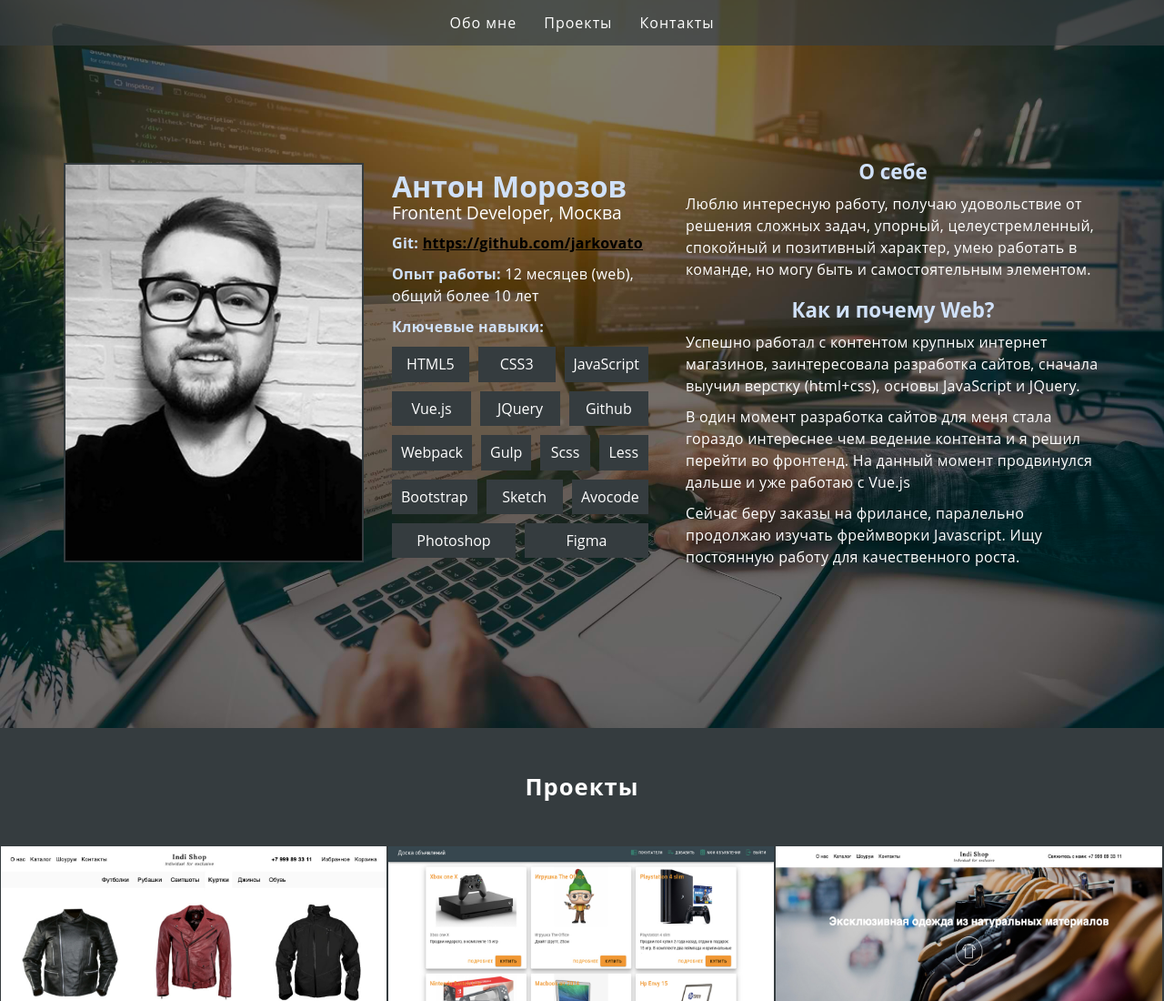
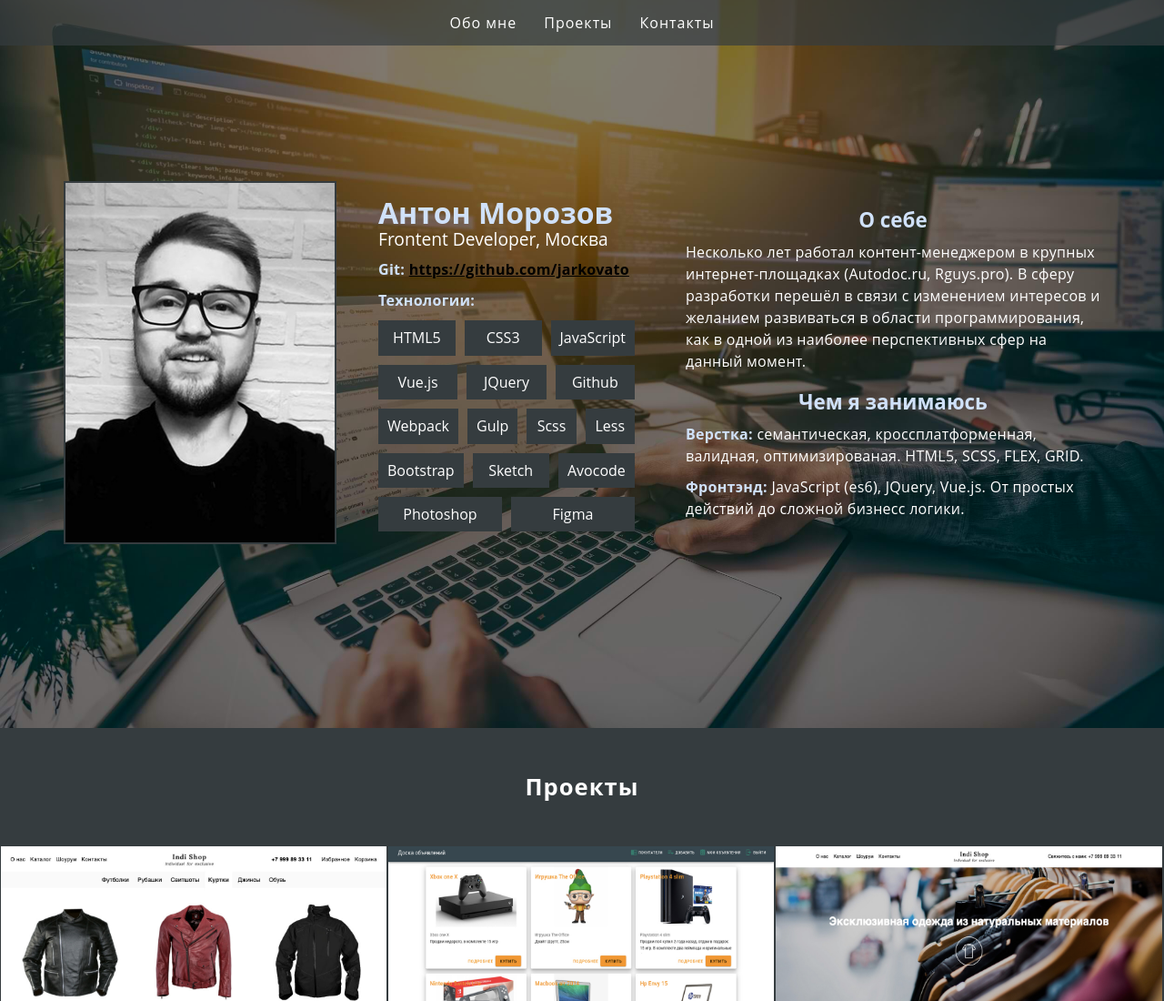
Before and after one commit to Jarkovato/Portfolio, a website: page app/index.html in a window 1280 px wide. Shown: the top 1100 px of the page at 91% size. Drawn offline with Linux system fonts and the light colour scheme.

Commit message:
change desc

```diff
--- a/app/index.html
+++ b/app/index.html
@@ -34,18 +34,14 @@
         </div>
         <div class="main__info">
           <h1 class="main__title">Антон Морозов</h1>
-          <div class="main__subtitle">Frontent Developer, Москва</div>
-          <div class="main__text">
+          <h2 class="main__subtitle">Frontent Developer, Москва</h2>
+          <p class="main__text">
             <span class="main__text-title">Git: </span><a class="main__text-link" target="blank"
               href="https://github.com/jarkovato">https://github.com/jarkovato</a>
-          </div>
-          <div class="main__text">
-            <span class="main__text-title">Опыт работы: </span>12 месяцев (web),
-            общий более 10 лет
-          </div>
-          <div class="main__text">
-            <span class="main__text-title">Ключевые навыки: </span>
-          </div>
+          </p>
+          <p class="main__text">
+            <span class="main__text-title">Технологии:</span>
+          </p>
           <div class="skills">
             <div class="skills-item">HTML5</div>
             <div class="skills-item">CSS3</div>
@@ -65,28 +61,18 @@
           </div>
         </div>
         <div class="main__description description">
-          <div class="main__description-title">О себе</div>
-          <div class="main__text">
-            Люблю интересную работу, получаю удовольствие от решения сложных
-            задач, упорный, целеустремленный, спокойный и позитивный характер,
-            умею работать в команде, но могу быть и самостоятельным элементом.
-          </div>
-          <div class="main__description-title">Как и почему Web?</div>
-          <div class="main__text">
-            Успешно работал с контентом крупных интернет магазинов,
-            заинтересовала разработка сайтов, сначала выучил верстку
-            (html+css), основы JavaScript и JQuery.
-          </div>
-          <div class="main__text">
-            В один момент разработка сайтов для меня стала гораздо интереснее
-            чем ведение контента и я решил перейти во фронтенд. На данный
-            момент продвинулся дальше и уже работаю с Vue.js
-          </div>
-          <div class="main__text">
-            Сейчас беру заказы на фрилансе, паралельно продолжаю изучать
-            фреймворки Javascript. Ищу постоянную работу для качественного
-            роста.
-          </div>
+          <h3 class="main__description-title">О себе</h3>
+          <p class="main__text">
+            Несколько лет работал контент-менеджером в крупных интернет-площадках (Autodoc.ru, Rguys.pro).
+            В сферу разработки перешёл в связи с изменением интересов и желанием развиваться в области программирования, как в одной из наиболее перспективных сфер на данный момент.
+          </p>
+          <h3 class="main__description-title">Чем я занимаюсь</h3>
+          <p class="main__text">
+            <span class="main__text-title">Верстка:</span> семантическая, кроссплатформенная, валидная, оптимизированая. HTML5, SCSS, FLEX, GRID.
+          </p>
+          <p class="main__text">
+            <span class="main__text-title">Фронтэнд:</span> JavaScript (es6), JQuery, Vue.js. От простых действий до сложной бизнесс логики.
+           </p>
         </div>
       </div>
     </div>
--- a/app/scss/_main.scss
+++ b/app/scss/_main.scss
@@ -34,7 +34,7 @@
   }
   &__image {
     border: 2px solid $pantone-color;
-    width: 330px;
+    width: 300px;
   }
   &__title {
     color: $support-color;
```
Also changed, not shown: app/style/style.min.css, dist/index.html, dist/style/style.min.css.
